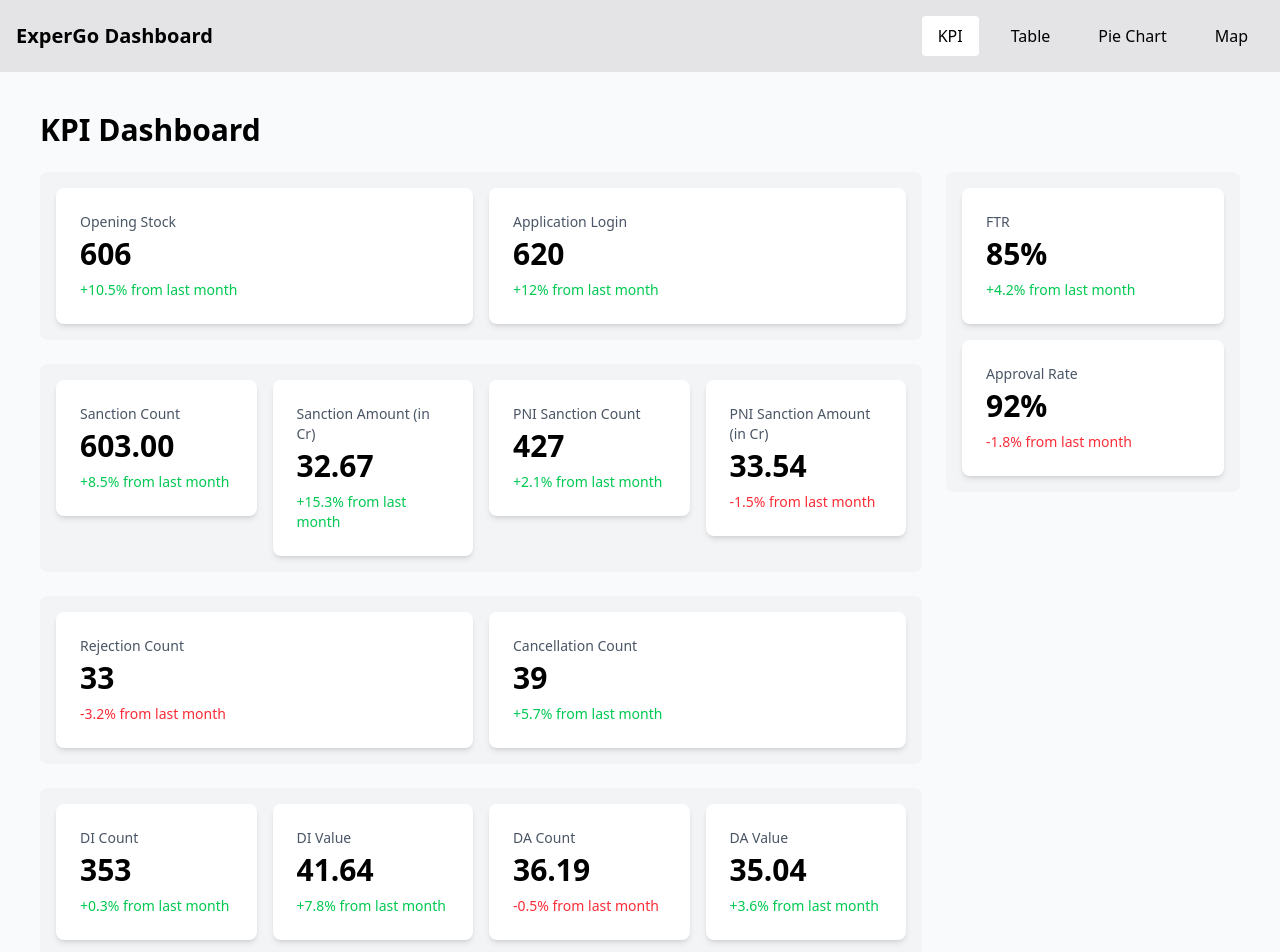
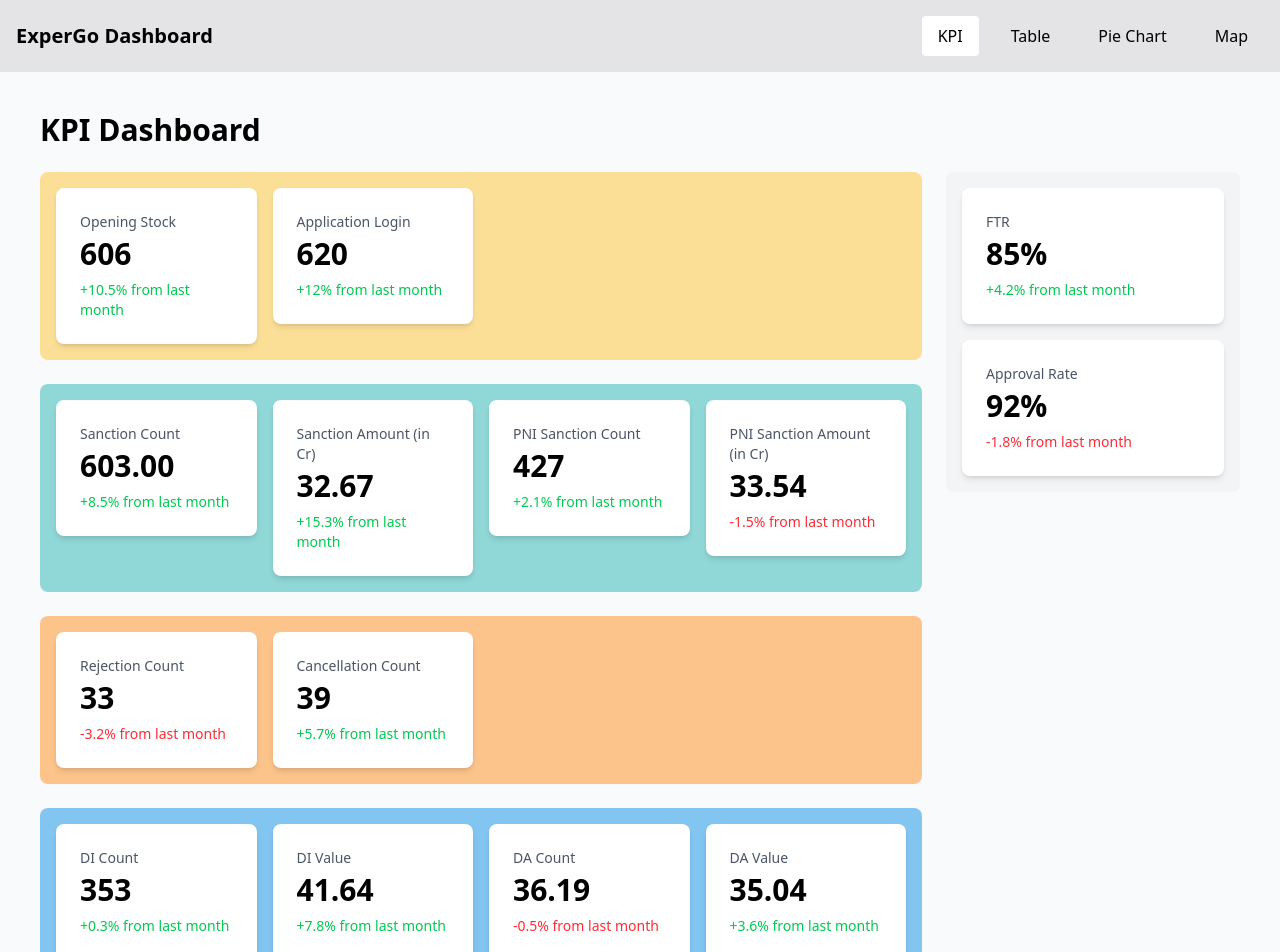
Before and after one commit to Amritesh-Bhardwaj/ExperGO-1, a Next.js app: page /kpi in a window 1280 px wide. Shown: the top 952 px of the page. Built offline with nearby package versions, Linux system fonts and the light colour scheme.

Commit message:
KPI Page - Styled

```diff
--- a/src/app/(dashboard)/kpi/page.tsx
+++ b/src/app/(dashboard)/kpi/page.tsx
@@ -48,21 +48,25 @@ export default function KpiPage() {
         {/* Left Section (75%): Horizontal Boxes */}
         <div className="w-full lg:w-3/4 flex flex-col gap-6">
           {/* 1st Horizontal Box: Opening Stock, Application Login */}
-          <div className="bg-gray-100 rounded-lg p-4">
-            <div className="grid grid-cols-1 md:grid-cols-2 gap-4">
+          <div className="bg-[rgba(255,206,86,0.6)] rounded-lg p-4">
+            <div className="grid grid-cols-1 md:grid-cols-4 gap-4">
               {getKpisByTitles(["Opening Stock", "Application Login"]).map((kpi, index) => (
+                <div key={index} className={index < 2 ? "col-span-1" : "col-span-0"}>
                   <KpiCard
-                  key={index}
                     title={kpi.title}
                     value={kpi.value}
                     change={kpi.change}
                   />
+                </div>
               ))}
+              {/* Empty columns to maintain alignment with 4-column grid */}
+              <div className="col-span-1 hidden md:block"></div>
+              <div className="col-span-1 hidden md:block"></div>
             </div>
           </div>
 
           {/* 2nd Horizontal Box: Sanction Count, Sanction Amount, PNI Count, PNI Amount */}
-          <div className="bg-gray-100 rounded-lg p-4">
+          <div className="bg-[rgba(75,192,192,0.6)] rounded-lg p-4">
             <div className="grid grid-cols-1 md:grid-cols-2 lg:grid-cols-4 gap-4">
               {getKpisByTitles([
                 "Sanction Count",
@@ -81,21 +85,25 @@ export default function KpiPage() {
           </div>
 
           {/* 3rd Horizontal Box: Rejection Count, Cancellation Count */}
-          <div className="bg-gray-100 rounded-lg p-4">
-            <div className="grid grid-cols-1 md:grid-cols-2 gap-4">
+          <div className="bg-[rgba(255,159,64,0.6)] rounded-lg p-4">
+            <div className="grid grid-cols-1 md:grid-cols-4 gap-4">
               {getKpisByTitles(["Rejection Count", "Cancellation Count"]).map((kpi, index) => (
+                <div key={index} className={index < 2 ? "col-span-1" : "col-span-0"}>
                   <KpiCard
-                  key={index}
                     title={kpi.title}
                     value={kpi.value}
                     change={kpi.change}
                   />
+                </div>
               ))}
+              {/* Empty columns to maintain alignment with 4-column grid */}
+              <div className="col-span-1 hidden md:block"></div>
+              <div className="col-span-1 hidden md:block"></div>
             </div>
           </div>
 
           {/* 4th Horizontal Box: DI Count, DI Value, DA Count, DA Value */}
-          <div className="bg-gray-100 rounded-lg p-4">
+          <div className="bg-[rgba(54,162,235,0.6)] rounded-lg p-4">
             <div className="grid grid-cols-1 md:grid-cols-2 lg:grid-cols-4 gap-4">
               {getKpisByTitles(["DI Count", "DI Value", "DA Count", "DA Value"]).map((kpi, index) => (
                 <KpiCard
@@ -109,7 +117,7 @@ export default function KpiPage() {
           </div>
 
           {/* 5th Horizontal Box: WIP (Expandable) */}
-          <div className="bg-gray-100 rounded-lg p-4">
+          <div className="bg-[rgba(153,102,255,0.6)] rounded-lg p-4">
             <KpiCard
               title="WIP"
               value="1118.00"
```
Lines whose indentation alone changed are shown as unchanged.
